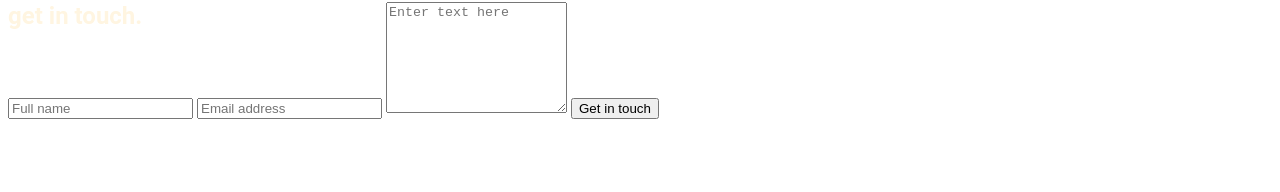
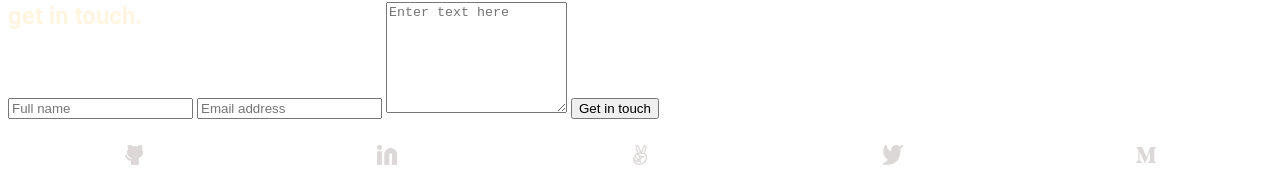
Before and after one commit to cvalencia1991/Portfolio, a website: page index.html in a window 1280 px wide. Shown: the part 6170-6362 px from the top of the page. Before the commit the page ends 6297 px from the top, so only its background shows below. Drawn offline with nearby package versions, Linux system fonts and the light colour scheme.

Commit message:
Add footer social media icon list

```diff
--- a/index.html
+++ b/index.html
@@ -263,6 +263,25 @@
                 <textarea name="message" id="message" rows="7" placeholder="Enter text here" required></textarea>
                 <button type="submit">Get in touch</button>
             </form>
+            <div class="footer-social-media">
+                <ul class="links">
+                    <li>
+                        <a href="#githublink"><img src="imgs/githubimg.png" alt="githubimage"></a>
+                    </li>
+                    <li>
+                        <a href="#linkeinlink"><img src="imgs/linkeinimg.png" alt="linkedinimage"></a>
+                    </li>
+                    <li>
+                        <a href="#angelistlink"><img src="imgs/Angelistimg.png" alt="angelistimage"></a>
+                    </li>
+                    <li>
+                        <a href="#twitterinlink"><img src="imgs/twitter.png" alt="twitterimg"></a>
+                    </li>
+                    <li>
+                        <a href="#mediumlink"><img src="imgs/Mediumimg.png" alt="mediumimg"></a>
+                    </li>
+                </ul>
+            </div>
         </section>
     </footer>
     <!-- End footer section -->
```
